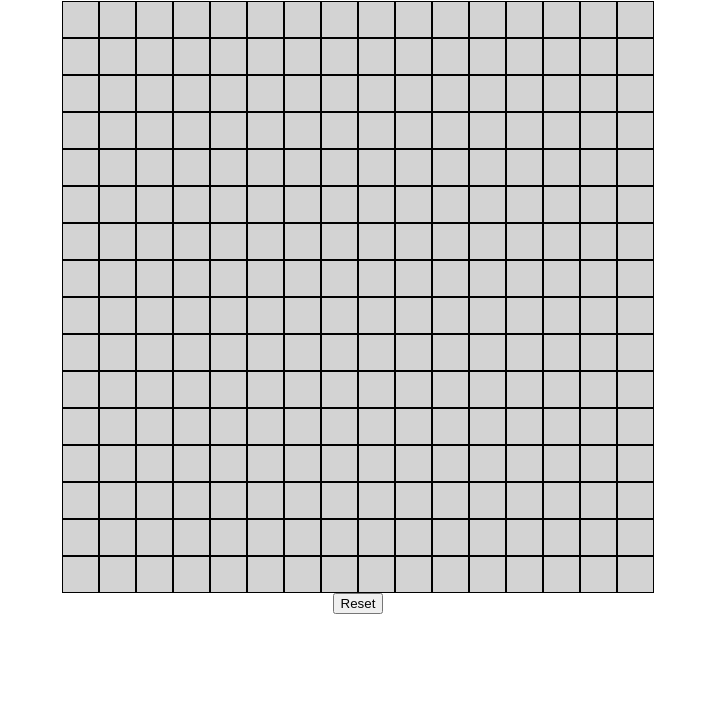
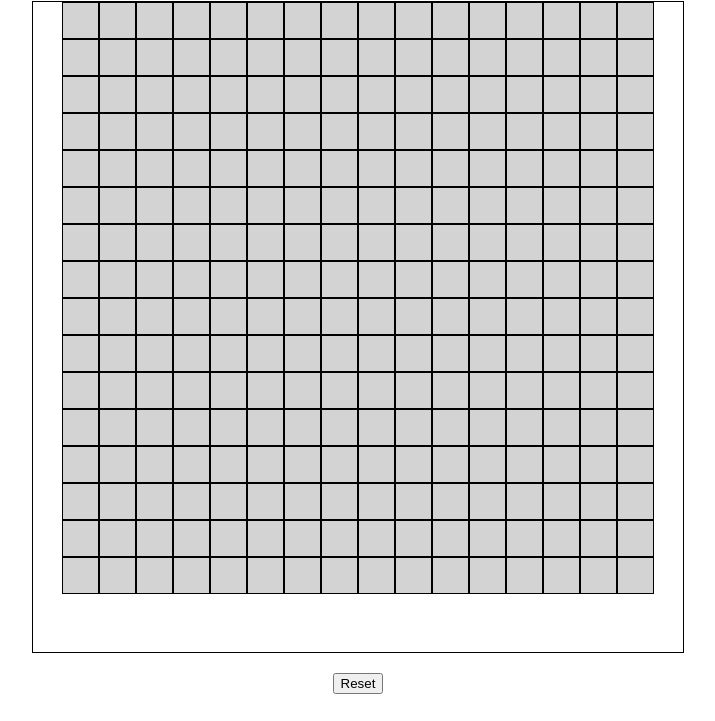
Before and after one commit to StoicScript/Etch-a-Sketch, a plain HTML site: page index.html in a window 1280 px wide. Shown: the part 79-800 px from the top of the page, without its empty margins (282-997 px from the left). Drawn offline with Linux system fonts and the light colour scheme.

Commit message:
added a border to the container and margin ontop of the button

```diff
--- a/styles.css
+++ b/styles.css
@@ -5,5 +5,12 @@ body {
 .container{
     display:flex;
     justify-content: center;
+    margin: auto;
+    width: 650px;
+    height: 650px;
+    border: 1px solid black
+}
 
+#reset-btn{
+    margin-top: 20px;
 }
```
